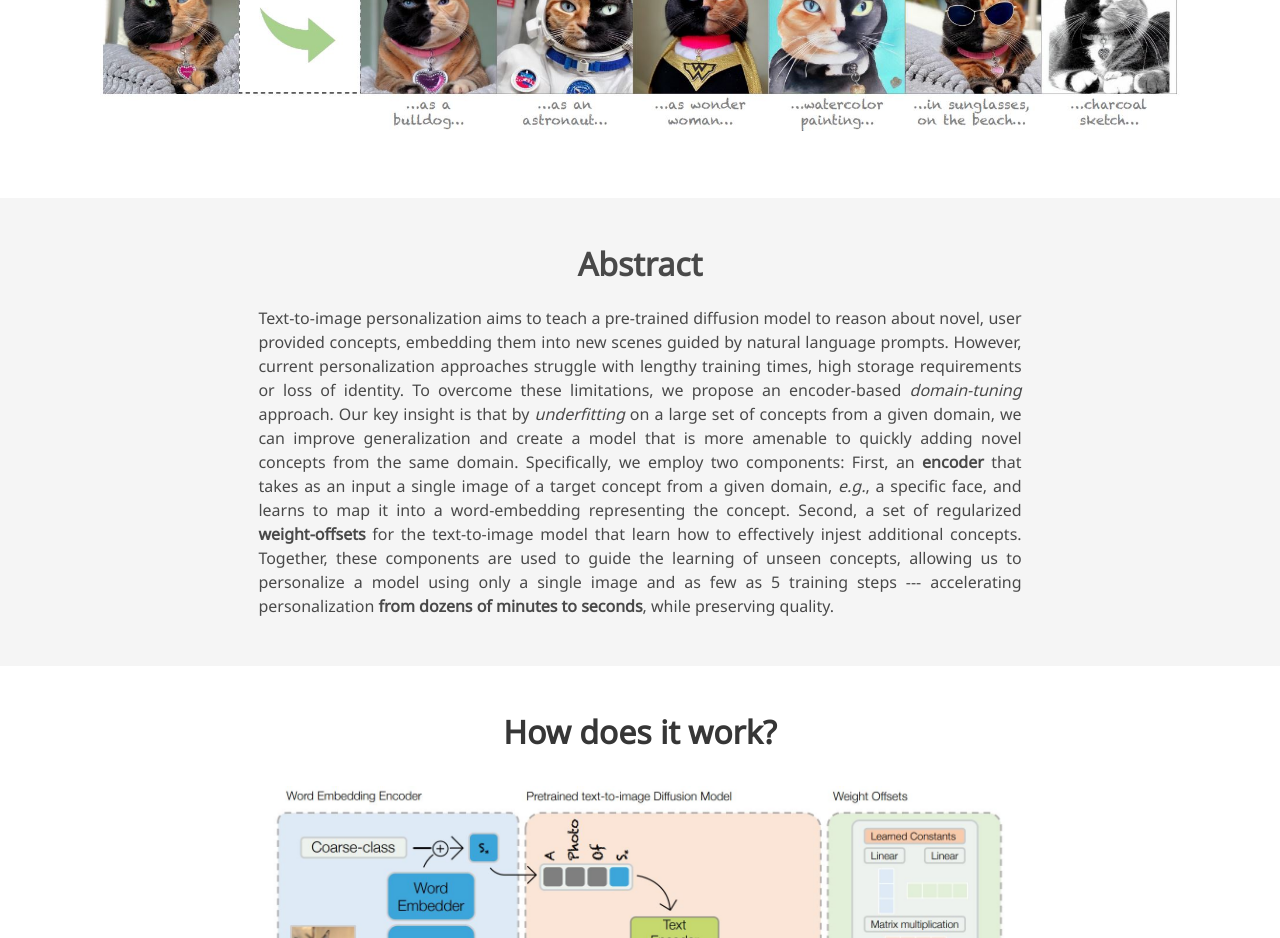
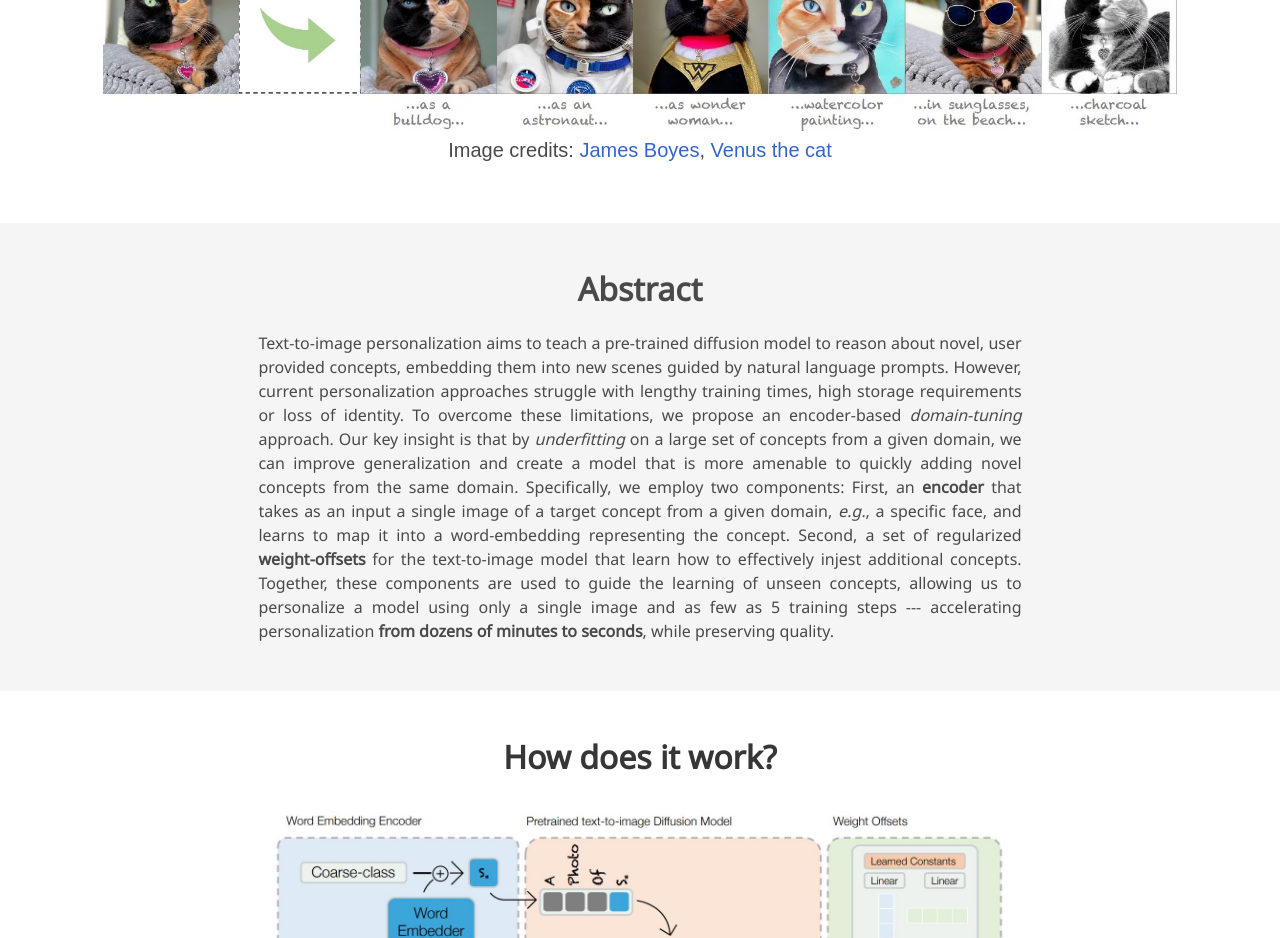
Before and after one commit to tuning-encoder/tuning-encoder.github.io, a plain HTML site: page index.html in a window 1280 px wide. Shown: the part 840-1778 px from the top of the page. Drawn offline with nearby package versions, Linux system fonts and the light colour scheme; some icons are missing; a web font is replaced by a local one.

Commit message:
Update index.html

```diff
--- a/index.html
+++ b/index.html
@@ -104,7 +104,7 @@
       <div class="item">
       <div class="column is-centered has-text-centered">
         <img src="static/images/teaser.JPG" alt="Teaser."/>
-
+	<h2 class="subtitle">Image credits: <a href="https://www.flickr.com/photos/jamesboyes/" style="color: #3366CC;">James Boyes</a>, <a href="https://twitter.com/Venustwofacecat" style="color: #3366CC;">Venus the cat</a></h2>
 	  </div>
     </div>
   </div>
```
